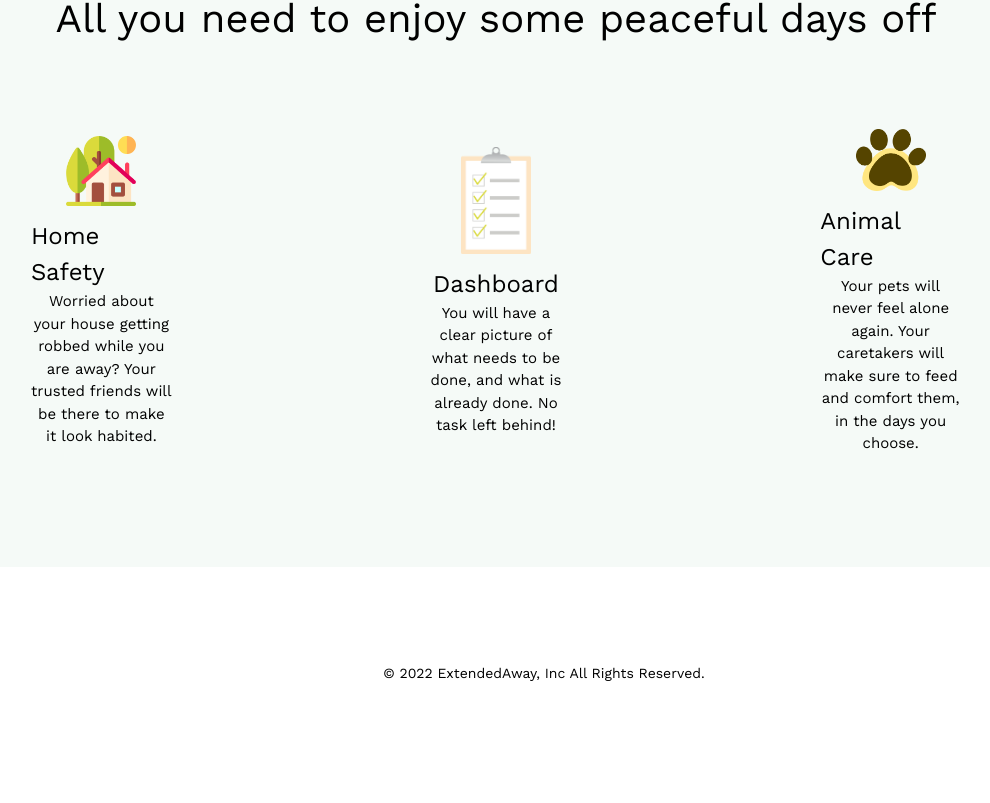
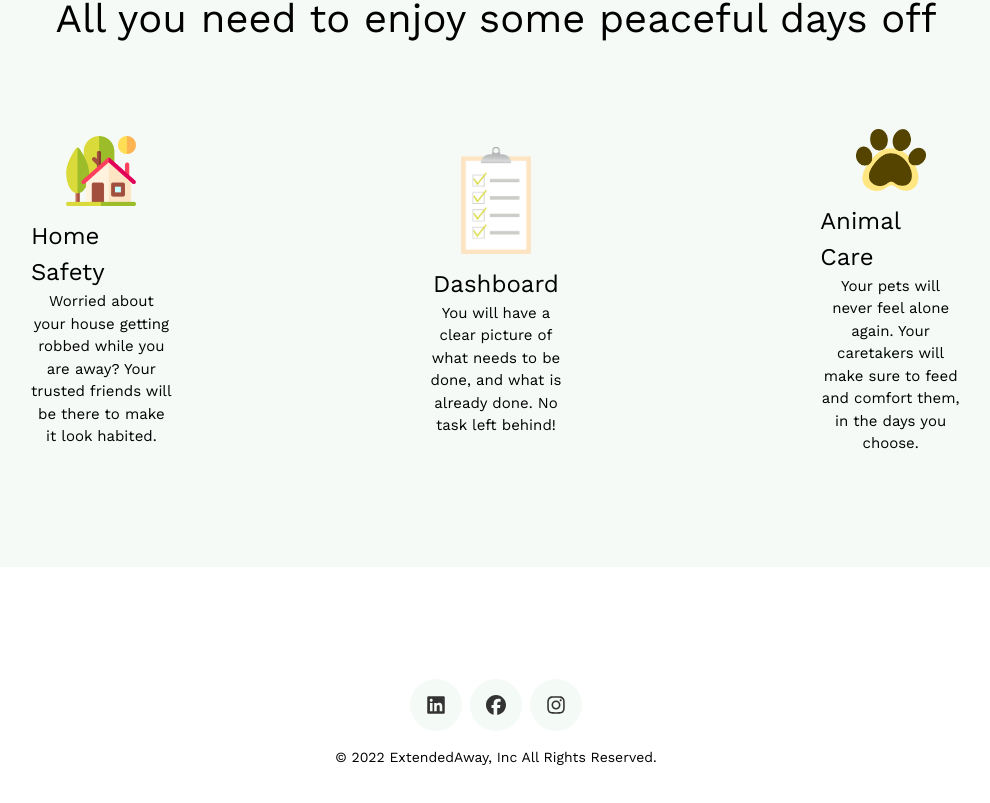
Before and after one commit to FilipaMerino/ExtendedAwayReact, a Next.js app: page / in a window 1280 px wide. Shown: the part 1259-2062 px from the top of the page, without its empty margins (144-1134 px from the left). Built offline with nearby package versions, Linux system fonts and the light colour scheme.

Commit message:
Footer done

```diff
--- a/src/app/components/layout/Footer.tsx
+++ b/src/app/components/layout/Footer.tsx
@@ -1,9 +1,31 @@
+import { FaLinkedin } from "react-icons/fa";
+import { FaFacebook } from "react-icons/fa6";
+import { FaInstagram } from "react-icons/fa6";
+
+
 export default function Footer() {
   return(
     <section>
-      <div className='flex items-center justify-center'>
-        <div>
+      <div className='flex flex-col items-center justify-center'>
+        <div className='footerIcons'>
 
+          <div>
+          <a href="https://www.linkedin.com/in/filipamerino/" target="_blank" rel="noopener noreferrer">
+            <FaLinkedin size={20} />
+          </a>
+          </div>
+
+          <div>
+            <a href="https://www.facebook.com/afilipamerino/" target="_blank" rel="noopener noreferrer">
+              <FaFacebook size={20}/>
+            </a>
+          </div>
+
+          <div>
+            <a href="https://www.instagram.com/filipamerino/" target="_blank" rel="noopener noreferrer">
+              <FaInstagram size={20}/>
+            </a>
+          </div>
         </div>
         <p className='text-sm!'>
           © 2022 ExtendedAway, Inc All Rights Reserved.
--- a/src/app/globals.css
+++ b/src/app/globals.css
@@ -81,3 +81,24 @@ section{
   text-align: center;
   font-size: 15px;;
 }
+
+
+.footerIcons{
+  display: flex;
+  margin: 1rem 0 1rem 0;
+  gap:0.5rem
+}
+
+.footerIcons div{
+  display: flex;          /* Center the icon */
+  align-items: center;
+  justify-content: center;
+  padding: 1rem;          /* Controls the size of the circle */
+  border-radius: 100%;  /* Makes it perfectly round */
+  background-color: var(--color-softGreen); /* Circle color */
+  cursor: pointer;        /* Optional: makes it feel clickable */
+}
+
+.footerIcons a{
+  color:var(--color-black)
+}
```
